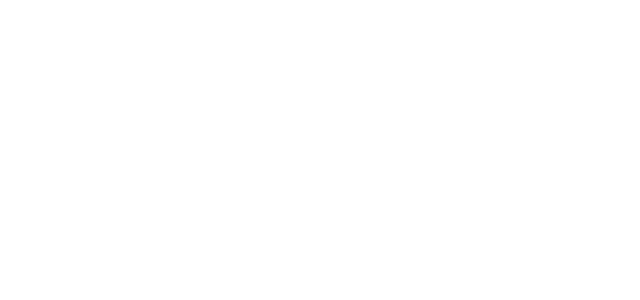
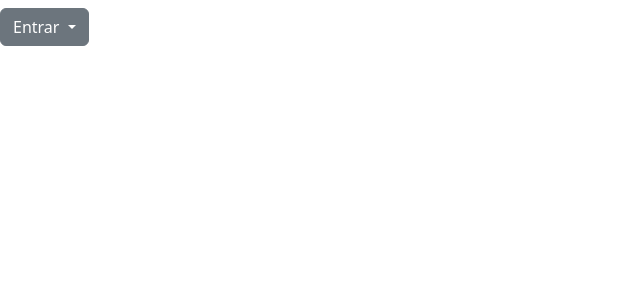
Before and after one commit to willianbumba/fixinde, an Angular app in the folder fixinde-client/: page / in a window 1280 px wide. Shown: the top 300 px of the page, without its empty margins (0-640 px from the left). Built offline with nearby package versions, Linux system fonts and the light colour scheme.

Commit message:
botâo de entrar

```diff
--- a/fixinde-client/src/app/view/topmenu.component.html
+++ b/fixinde-client/src/app/view/topmenu.component.html
@@ -1,3 +1,26 @@
-<viv class="navbar clearfix bg-main">
+<div class="navbar clearfix bg-main">
+	<div class="dropdown">
+	  <button class="btn btn-secondary dropdown-toggle" type="button" id="btn-login" data-toggle="dropdown" aria-haspopup="true" aria-expanded="false">
+	    Entrar
+	  </button>
+	  <div class="dropdown-menu" aria-labelledby="btn-login">
+	    	<form>
+			  <div class="form-group">
+			    <label for="exampleInputEmail1">Endereço de Email</label>
+			    <input type="email-palavrapasse" class="form-control" id="exampleInputEmail1" aria-describedby="emailHelp" placeholder="Digite o seu email/ nome de usuário">
+			    <small id="emailHelp" class="form-text text-muted">Não partilharemos o seu email com ninguem.</small>
+			  </div>
+			  <div class="form-group">
+			    <label for="exampleInputPassword1">Password</label>
+			    <input type="password" class="form-control" id="exampleInputPassword1" placeholder="Password">
+			  </div>
+			  <div class="form-check">
+			    <input type="checkbox" class="form-check-input" id="exampleCheck1">
+			    <label class="form-check-label" for="exampleCheck1">Check me out</label>
+			  </div>
+			  <button type="submit" class="btn btn-primary">Submit</button>
+			</form>
+	  </div>
+	</div>
 
-</viv>
+</div>
```
